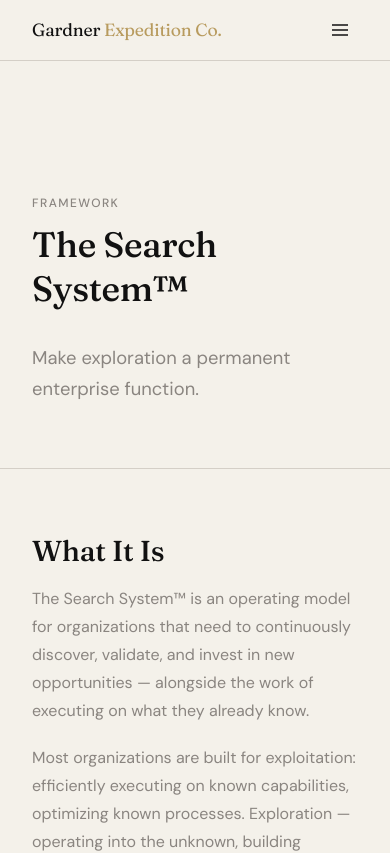
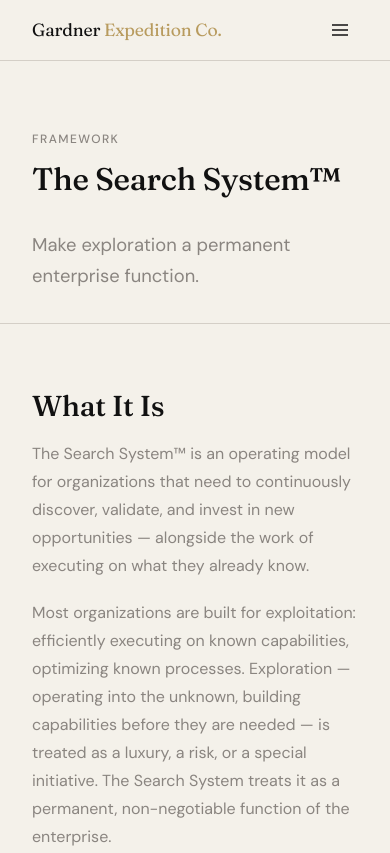
Before and after one commit to jeremiahrgardner/gardner-expedition-co, a Next.js app: page /frameworks/the-search in a window 390 px wide. Shown: the top 853 px of the page. Built offline with nearby package versions, Linux system fonts and the light colour scheme.

Commit message:
mobile: fw-hero padding, diagram scaling, fw-body 1-col, hero-editorial mobile

```diff
--- a/src/app/globals.css
+++ b/src/app/globals.css
@@ -839,6 +839,22 @@ a:hover { text-decoration: underline; text-underline-offset: 3px; }
     gap: var(--space-lg);
   }
   .fw-sidebar { position: static; }
+  .fw-hero {
+    padding: var(--space-lg) 0 var(--space-md);
+  }
+  .fw-hero h1 {
+    font-size: clamp(1.8rem, 8vw, 2.5rem);
+  }
+  /* Framework diagrams: scale to viewport width */
+  .diagram-insert {
+    margin: 1.5rem -1rem !important;
+    overflow-x: auto;
+    justify-content: flex-start !important;
+  }
+  .diagram-insert svg {
+    min-width: 300px;
+    max-width: 100vw;
+  }
 }
 
 /* ============================================================
```
